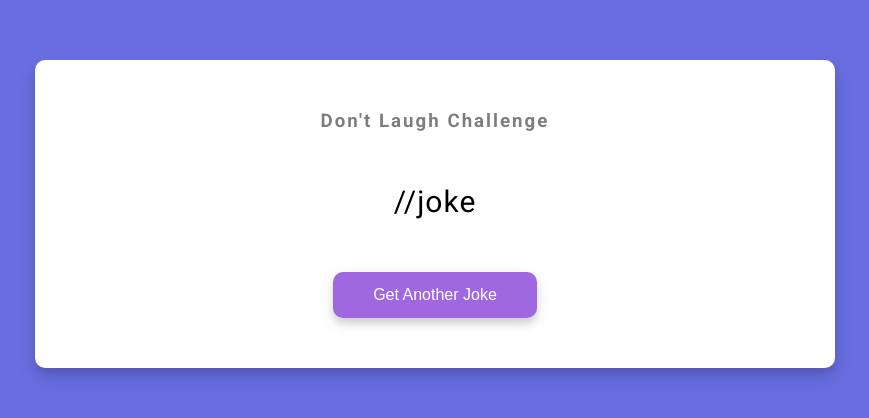
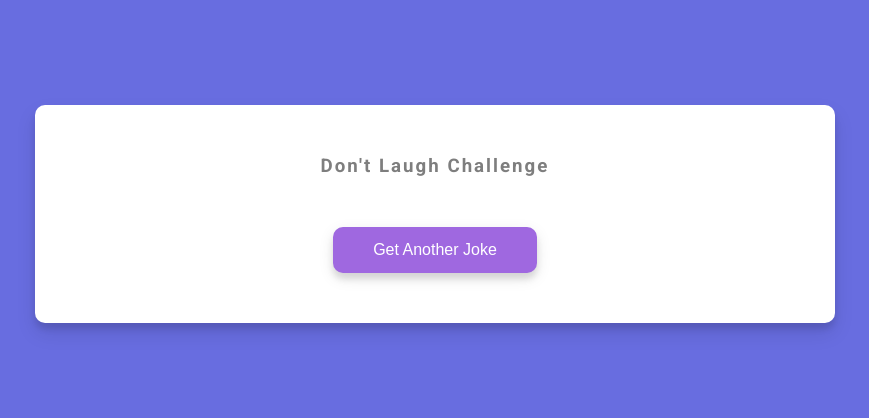
Before and after one commit to TeoDiamantopoulos/Mini-Projects, a plain HTML site: page DadJokes/index.html in a window 1280 px wide. Shown: the part 186-604 px from the top of the page, without its empty margins (205-1074 px from the left). Drawn offline with Linux system fonts and the light colour scheme; no server answers.

Commit message:
Final Version of Dad jokes

```diff
--- a/DadJokes/index.html
+++ b/DadJokes/index.html
@@ -9,7 +9,7 @@
   <body>
     <div class="container">
       <h3>Don't Laugh Challenge</h3>
-      <div id="joke" class="joke">//joke</div>
+      <div id="joke" class="joke"></div>
       <button id="jokeBtn" class="btn">Get Another Joke</button>
     </div>
 
```
